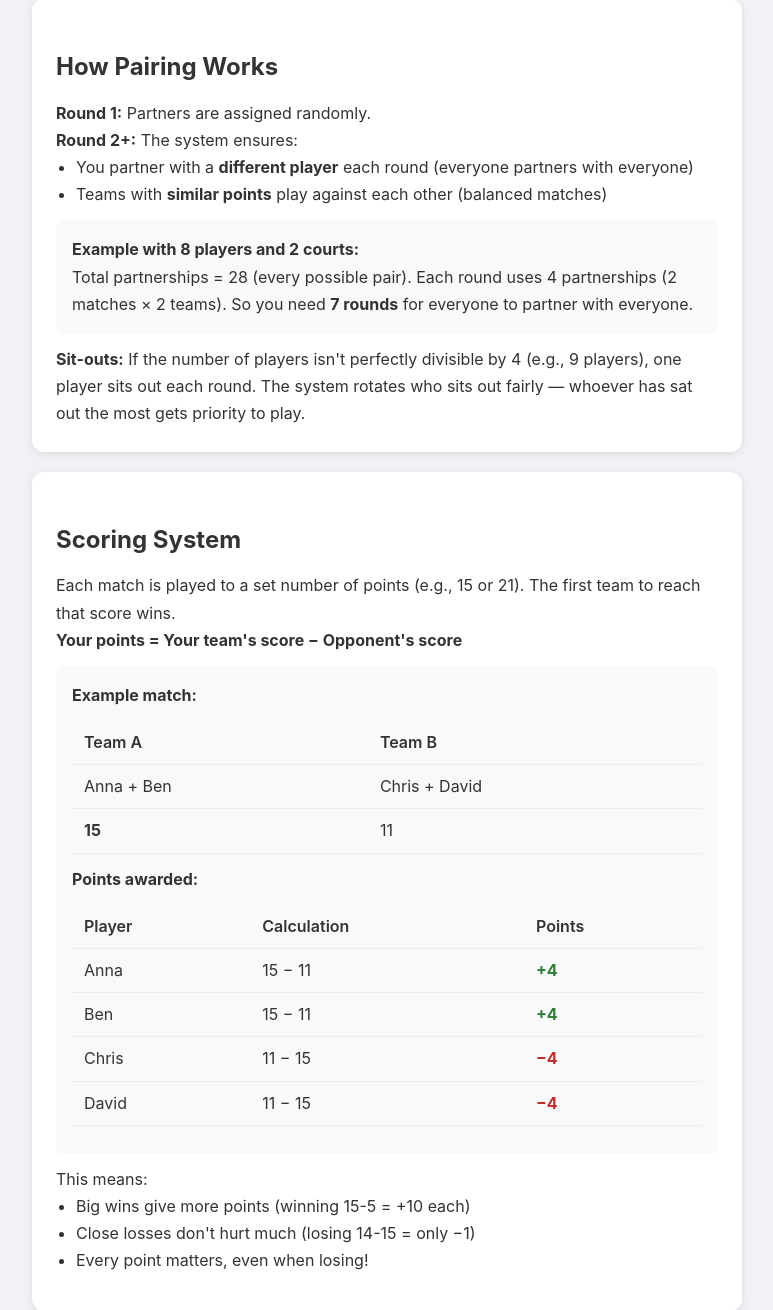
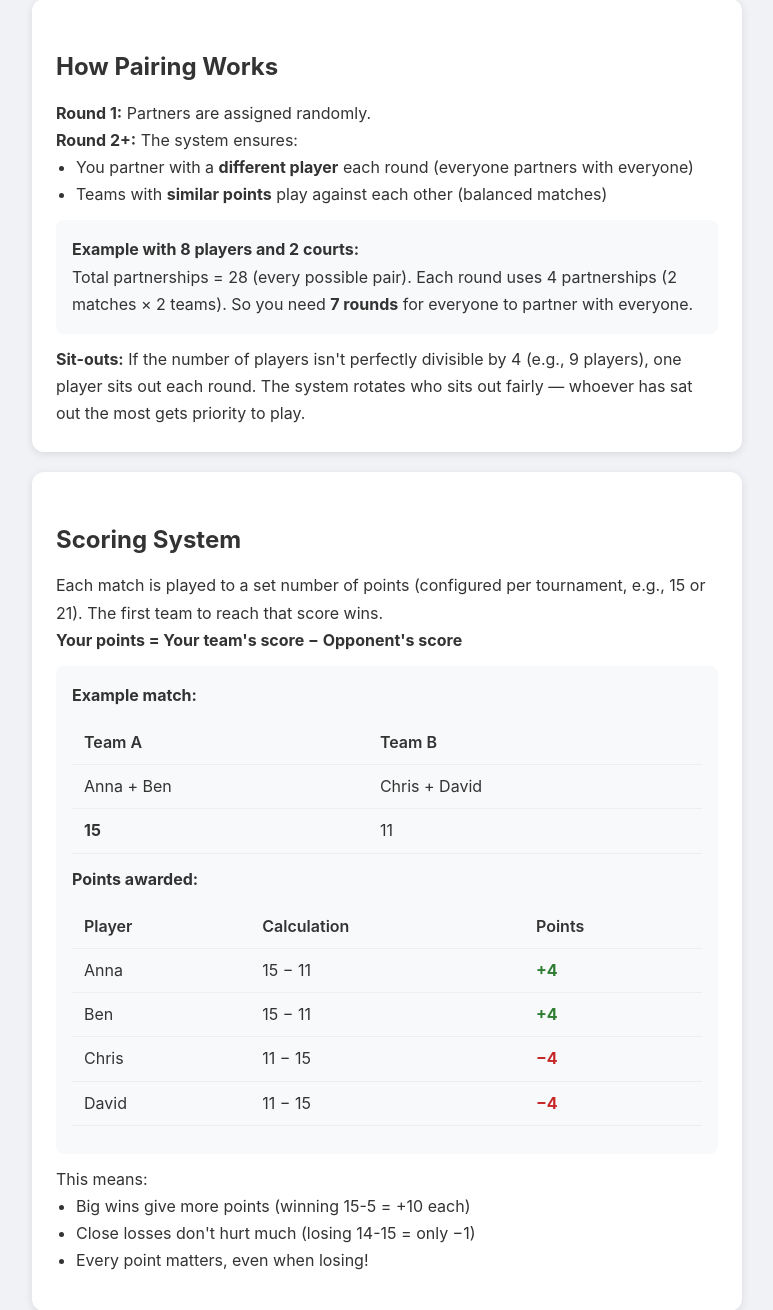
Before and after one commit to umashankarid/badminton-americano, a Flask app: page /how-it-works in a window 1280 px wide. Shown: the part 557-1867 px from the top of the page, without its empty margins (253-1026 px from the left). Run offline with Flask 3, Linux system fonts and the light colour scheme.

Commit message:
Improvements: sort tournaments by date, clearer status display, configurable points in docs

```diff
--- a/app.py
+++ b/app.py
@@ -359,7 +359,7 @@ def get_tournament_by_slug(slug):
 @app.route("/api/tournaments", methods=["GET"])
 def list_tournaments():
     db = get_db()
-    rows = db.execute("SELECT * FROM tournament ORDER BY id DESC").fetchall()
+    rows = db.execute("SELECT * FROM tournament ORDER BY date DESC, id DESC").fetchall()
     db.close()
     return jsonify([dict(r) for r in rows])
 
--- a/templates/how-it-works.html
+++ b/templates/how-it-works.html
@@ -59,7 +59,7 @@
 
     <div class="card">
         <h2>Scoring System</h2>
-        <p>Each match is played to a set number of points (e.g., 15 or 21). The first team to reach that score wins.</p>
+        <p>Each match is played to a set number of points (configured per tournament, e.g., 15 or 21). The first team to reach that score wins.</p>
         <p><strong>Your points = Your team's score − Opponent's score</strong></p>
 
         <div class="example">
--- a/templates/index.html
+++ b/templates/index.html
@@ -479,6 +479,7 @@ async function loadTournaments() {
 
     if (!isAdmin) {
         tournaments = tournaments.filter(t => t.current_round === 0);
+        tournaments.sort((a, b) => (a.date || '').localeCompare(b.date || ''));
         document.getElementById('tournamentListTitle').textContent = 'Tournaments Open for Registration';
     } else {
         document.getElementById('tournamentListTitle').textContent = 'Tournaments';
@@ -497,8 +498,9 @@ async function loadTournaments() {
         const adminBtns = `${t.current_round === 0 ? `<button class="edit-btn" style="margin-left:8px" onclick="editTournament(${t.id})">✎</button>` : ''}
          <button class="edit-btn" style="margin-left:4px;color:#c62828" onclick="deleteTournament(${t.id},'${t.status}')">✕</button>`;
         const dateStr = t.date ? ` · ${t.date}` : '';
+        const statusText = t.status === 'finished' ? 'finished' : (t.current_round > 0 ? `round ${t.current_round}` : 'not started');
         return `<div class="tournament-item"><div>${seasonTag}<a href="/tournament/${slug}">${t.name}</a></div>
-         <span><span class="status-${t.status}">${t.status} · Round ${t.current_round} · ${t.level}${dateStr}</span>${adminBtns}</span></div>`;
+         <span><span class="status-${t.status}">${statusText} · ${t.level}${dateStr}</span>${adminBtns}</span></div>`;
     }).join('') || '<p style="color:#888">No tournaments available</p>';
 }
 
```
